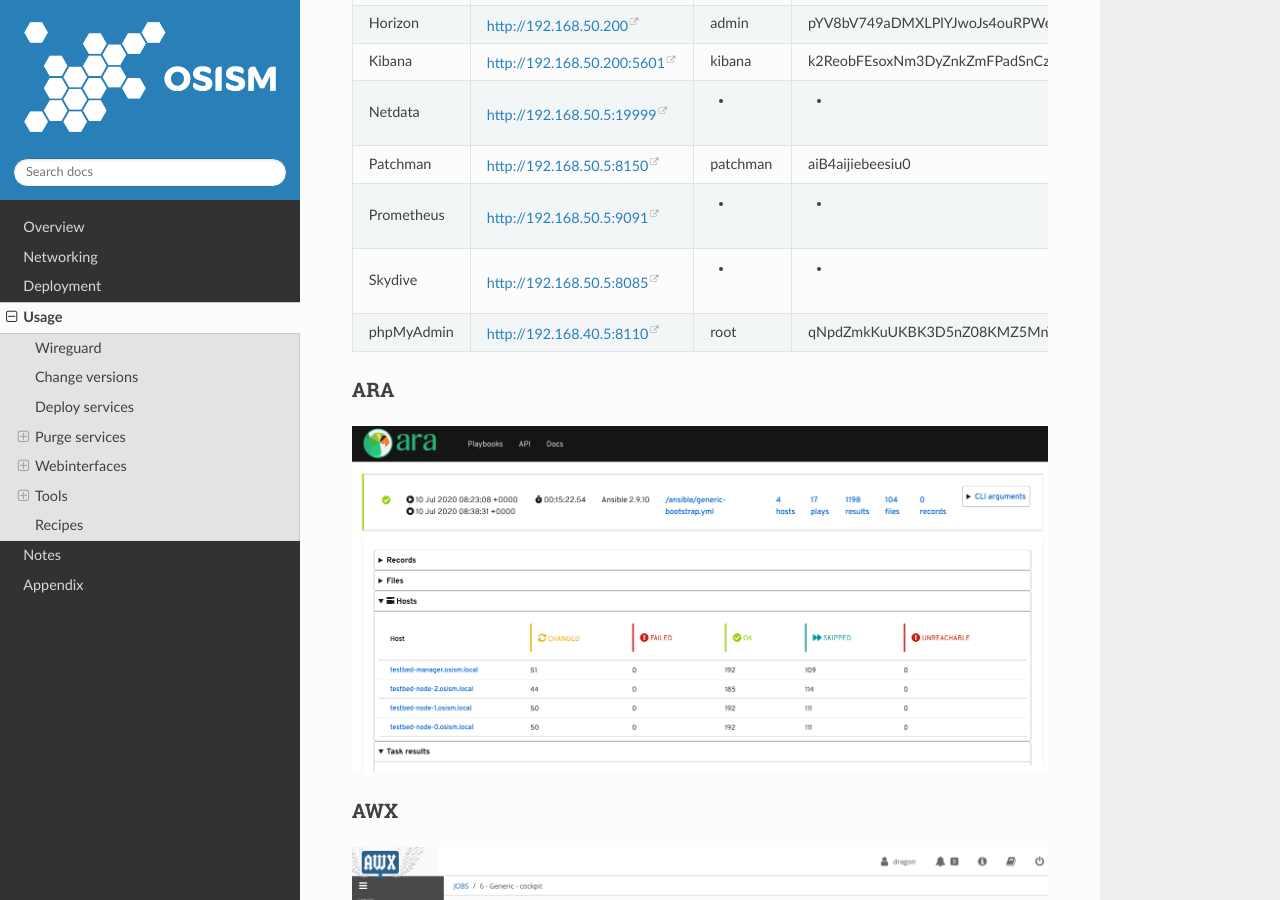
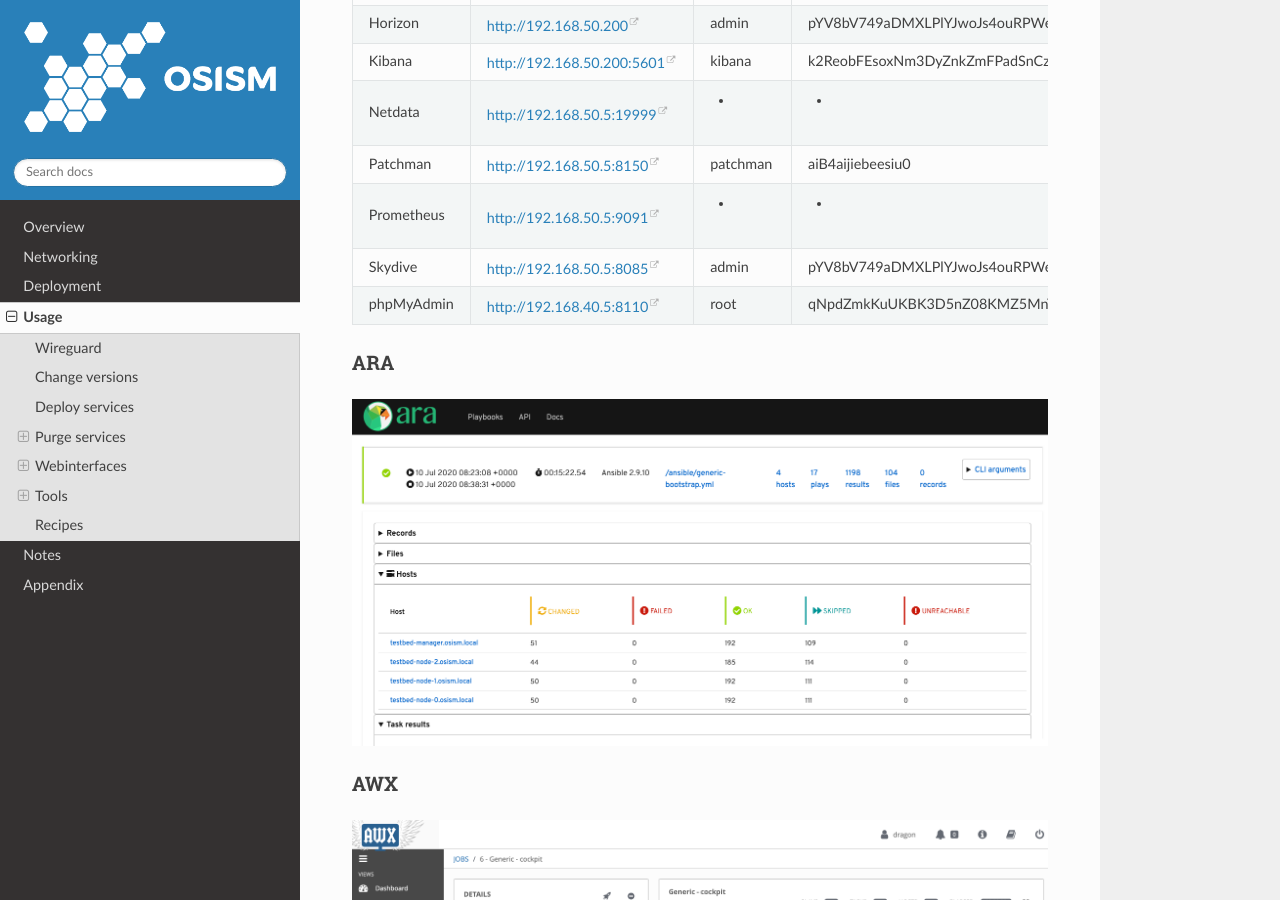
Before and after one commit to osism/testbed, a Sphinx documentation site: the page built from docs/source/usage.rst, in a window 1280 px wide and 900 px high, scrolled down 2962 px. Built offline with Sphinx 7.4.7 and the Read the Docs theme 2.0.0, drawn with Linux system fonts in a browser that asks for light colours.

Commit message:
docs: add skydive screenshot and credentials (#292)
Signed-off-by: Christian Berendt <berendt@betacloud-solutions.de>

```diff
--- a/docs/source/usage.rst
+++ b/docs/source/usage.rst
@@ -130,7 +130,7 @@
 Netdata          http://192.168.50.5:19999  -        -
 Patchman         http://192.168.50.5:8150   patchman aiB4aijiebeesiu0
 Prometheus       http://192.168.50.5:9091   -        -
-Skydive          http://192.168.50.5:8085   -        -
+Skydive          http://192.168.50.5:8085   admin    pYV8bV749aDMXLPlYJwoJs4ouRPWezCIOXYAQP6v
 phpMyAdmin       http://192.168.40.5:8110   root     qNpdZmkKuUKBK3D5nZ08KMZ5MnYrGEe2hzH6XC0i
 ================ ========================== ======== ========================================
 
```
Also changed, not shown: other parts of docs/source/usage.rst (+2 -0 lines), docs/source/images/skydive.png (added).
